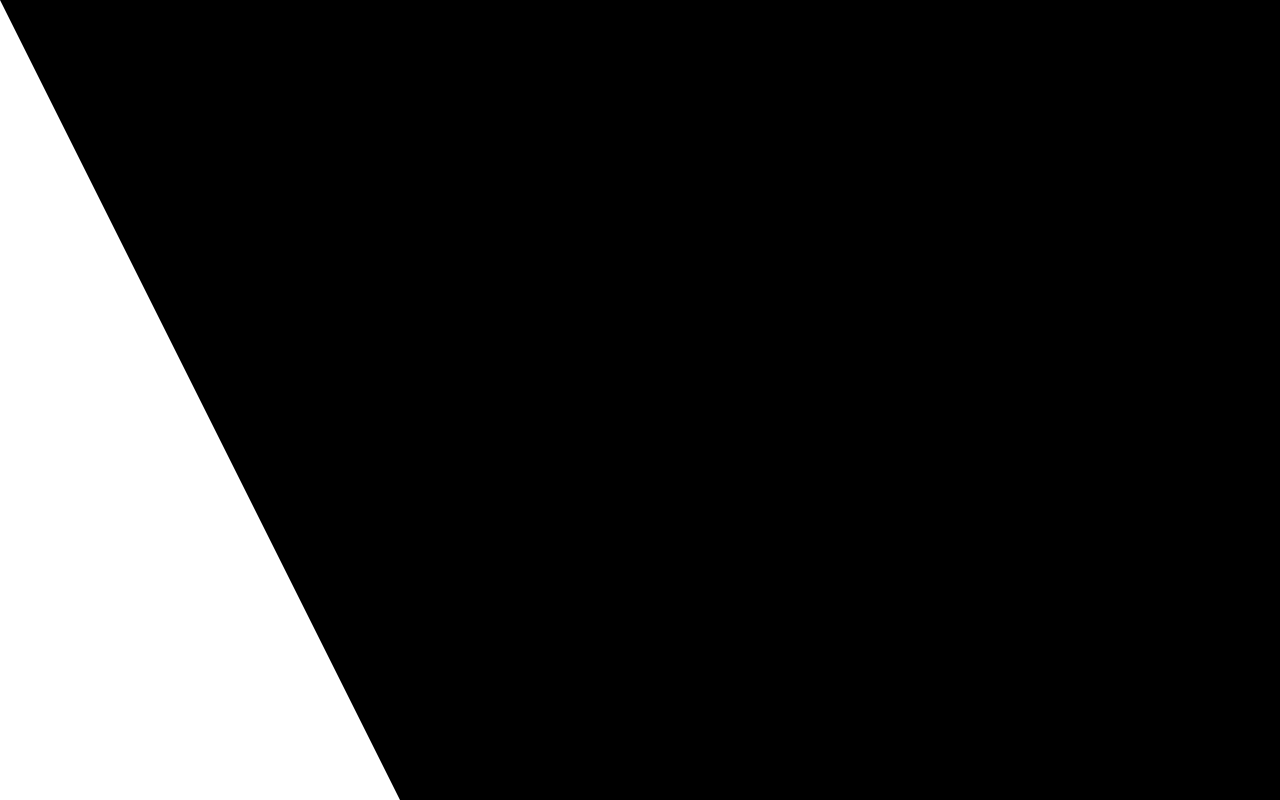
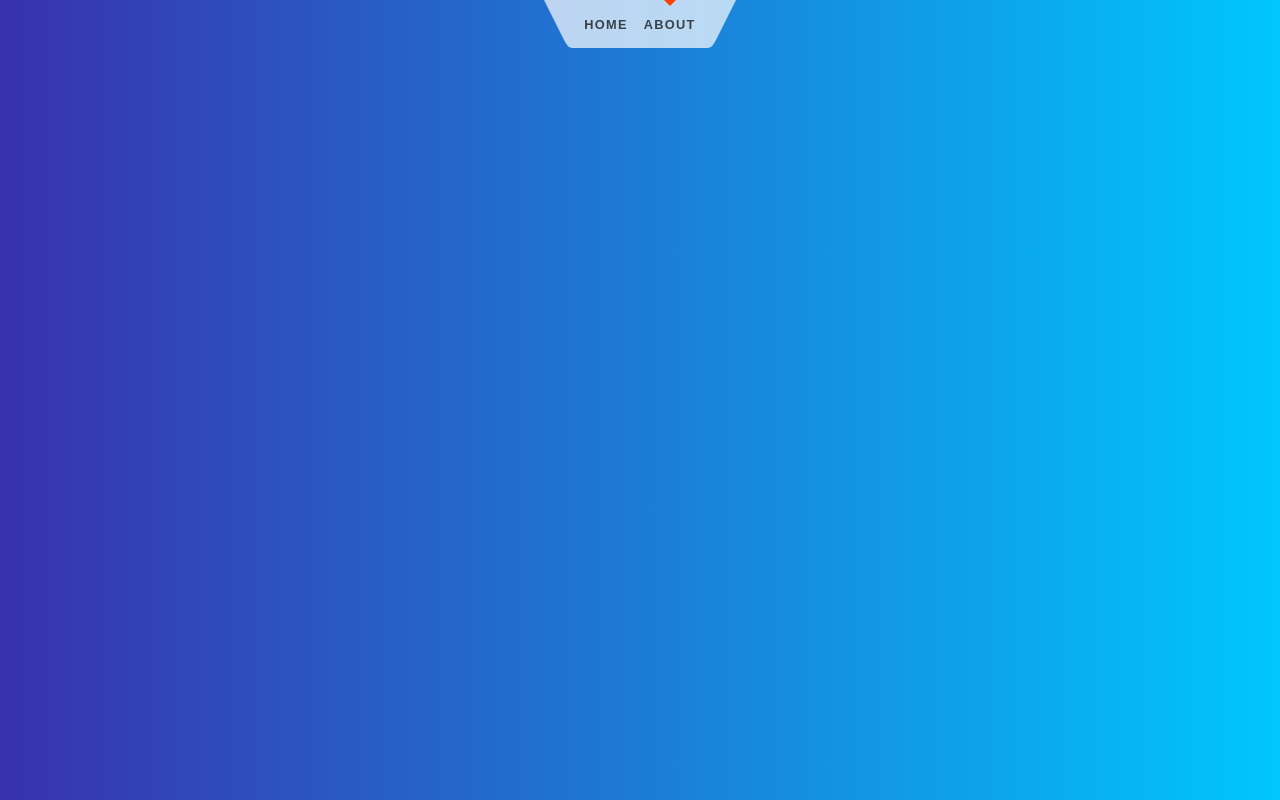
Before and after one commit to MohammadShahin/football-stats, a Next.js app: page /about in a window 1280 px wide. Shown: the top 800 px of the page. Built offline with nearby package versions, Linux system fonts and the light colour scheme.

Commit message:
add header

```diff
--- a/package.json
+++ b/package.json
@@ -12,6 +12,7 @@
     "@chakra-ui/react": "^2.4.1",
     "@emotion/react": "^11",
     "@emotion/styled": "^11",
+    "@fontsource/fira-mono": "^4.5.10",
     "framer-motion": "^6",
     "next": "13.0.3",
     "react": "18.2.0",
--- a/pages/_app.tsx
+++ b/pages/_app.tsx
@@ -1,15 +1,12 @@
 import '../styles/globals.css'
 import type { AppProps } from 'next/app'
-import { ChakraProvider } from '@chakra-ui/react'
 import Layout from '../src/components/Layout'
 
 function MyApp({ Component, pageProps }: AppProps) {
   return (
-    <ChakraProvider>
-      <Layout>
-        <Component {...pageProps} />
-      </Layout>
-    </ChakraProvider>
+    <Layout>
+      <Component {...pageProps} />
+    </Layout>
   )
 }
 
--- /dev/null
+++ b/src/components/Layout/Header.module.css
@@ -0,0 +1,71 @@
+
+.header {
+    display: flex;
+    flex-direction: column;
+    justify-content: center;
+    justify-items: center;
+}
+
+.nav {
+    display: flex;
+    justify-content: center;
+    --background: rgba(255, 255, 255, 0.7);
+}
+
+.svg {
+    width: 2em;
+    height: 3em;
+    display: block;
+}
+
+.path {
+    fill: var(--background);
+}
+
+.ul {
+    position: relative;
+    padding: 0;
+    margin: 0;
+    height: 3em;
+    display: flex;
+    justify-content: center;
+    align-items: center;
+    list-style: none;
+    background: var(--background);
+    background-size: contain;
+}
+
+.li {
+    position: relative;
+    height: 100%;
+}
+
+li.active::before {
+    --size: 6px;
+    content: '';
+    width: 0;
+    height: 0;
+    position: absolute;
+    top: 0;
+    left: calc(50% - var(--size));
+    border: var(--size) solid transparent;
+    border-top: var(--size) solid var(--color-theme-1);
+}
+
+.nav a {
+    display: flex;
+    height: 100%;
+    align-items: center;
+    padding: 0 0.5rem;
+    color: var(--color-text);
+    font-weight: 700;
+    font-size: 0.8rem;
+    text-transform: uppercase;
+    letter-spacing: 0.1em;
+    text-decoration: none;
+    transition: color 0.2s linear;
+}
+
+.a:hover {
+    color: var(--color-theme-1);
+}
--- a/src/components/Layout/Header.tsx
+++ b/src/components/Layout/Header.tsx
@@ -1,25 +1,38 @@
 import React from 'react'
 import { useRouter } from 'next/router'
+import styles from './Header.module.css'
 
 export default function Header() {
   const { pathname } = useRouter()
 
   return (
-    <header>
-      <nav>
-        <svg viewBox="0 0 2 3" aria-hidden="true">
-          <path d="M0,0 L1,2 C1.5,3 1.5,3 2,3 L2,0 Z" />
+    <header className={styles.header}>
+      <nav className={styles.nav}>
+        <svg className={styles.svg} viewBox="0 0 2 3" aria-hidden="true">
+          <path className={styles.path} d="M0,0 L1,2 C1.5,3 1.5,3 2,3 L2,0 Z" />
         </svg>
-        <ul>
-          <li className={pathname === '/' ? 'active' : ''}>
-            <a href={'/'}>Home</a>
+        <ul className={styles.ul}>
+          <li
+            className={
+              (pathname === '/' ? styles.active + ' ' : '') + styles.li
+            }
+          >
+            <a className={styles.a} href={'/'}>
+              Home
+            </a>
           </li>
-          <li className={pathname === '/about' ? 'active' : ''}>
-            <a href={'/about'}>About</a>
+          <li
+            className={
+              (pathname === '/about' ? styles.active + ' ' : '') + styles.li
+            }
+          >
+            <a className={styles.a} href={'/about'}>
+              About
+            </a>
           </li>
         </ul>
-        <svg viewBox="0 0 2 3" aria-hidden="true">
-          <path d="M0,0 L0,3 C0.5,3 0.5,3 1,2 L2,0 Z" />
+        <svg className={styles.svg} viewBox="0 0 2 3" aria-hidden="true">
+          <path className={styles.path} d="M0,0 L0,3 C0.5,3 0.5,3 1,2 L2,0 Z" />
         </svg>
       </nav>
     </header>
--- a/styles/globals.css
+++ b/styles/globals.css
@@ -1,16 +1,169 @@
-html,
+@import '@fontsource/fira-mono';
+
+:root {
+	--font-body: Arial, -apple-system, BlinkMacSystemFont, 'Segoe UI', Roboto, Oxygen, Ubuntu,
+		Cantarell, 'Open Sans', 'Helvetica Neue', sans-serif;
+	--font-mono: 'Fira Mono', monospace;
+	--color-bg-0: rgb(202, 216, 228);
+	--color-bg-1: hsl(209, 36%, 86%);
+	--color-bg-2: hsl(224, 44%, 95%);
+	--color-theme-1: #ff3e00;
+	--color-theme-2: #40b3ff;
+	--color-text: rgba(0, 0, 0, 0.7);
+	--column-width: 42rem;
+	--column-margin-top: 4rem;
+	font-family: var(--font-body);
+	color: var(--color-text);
+}
+
 body {
-  padding: 0;
-  margin: 0;
-  font-family: -apple-system, BlinkMacSystemFont, Segoe UI, Roboto, Oxygen,
-    Ubuntu, Cantarell, Fira Sans, Droid Sans, Helvetica Neue, sans-serif;
+	min-height: 100vh;
+	margin: 0;
+	background-attachment: fixed;
+	background-color: var(--color-bg-1);
+	background-size: 100vw 100vh;
+	background-image: radial-gradient(
+			50% 50% at 50% 50%,
+			rgba(255, 255, 255, 0.75) 0%,
+			rgba(255, 255, 255, 0) 100%
+		),
+		linear-gradient(180deg, var(--color-bg-0) 0%, var(--color-bg-1) 15%, var(--color-bg-2) 50%);
+}
+
+h1,
+h2,
+p {
+	font-weight: 400;
+}
+
+p {
+	line-height: 1.5;
 }
 
 a {
-  color: inherit;
-  text-decoration: none;
+	color: var(--color-theme-1);
+	text-decoration: none;
+}
+
+a:hover {
+	text-decoration: underline;
+}
+
+h1 {
+	font-size: 2rem;
+	text-align: center;
+}
+
+h2 {
+	font-size: 1rem;
+}
+
+pre {
+	font-size: 16px;
+	font-family: var(--font-mono);
+	background-color: rgba(255, 255, 255, 0.45);
+	border-radius: 3px;
+	box-shadow: 2px 2px 6px rgb(255 255 255 / 25%);
+	padding: 0.5em;
+	overflow-x: auto;
+	color: var(--color-text);
+}
+
+.text-column {
+	display: flex;
+	max-width: 48rem;
+	flex: 0.6;
+	flex-direction: column;
+	justify-content: center;
+	margin: 0 auto;
+}
+
+input,
+button {
+	font-size: inherit;
+	font-family: inherit;
+}
+
+button:focus:not(:focus-visible) {
+	outline: none;
+}
+
+@media (min-width: 720px) {
+	h1 {
+		font-size: 2.4rem;
+	}
 }
 
 * {
-  box-sizing: border-box;
+	font-size: 16px;
 }
+
+body {
+	background: -webkit-linear-gradient(left, #3931af, #00c6ff);
+}
+
+.heading1 {
+	font-size: 45px;
+	font-weight: 900;
+
+	margin-top: 0.5rem;
+	margin-bottom: 0.5rem;
+}
+
+.heading2 {
+	font-size: 32px;
+	font-weight: 600;
+
+	margin-top: 0.5rem;
+	margin-bottom: 0.5rem;
+}
+
+.heading3 {
+	font-size: 24px;
+	font-weight: 400;
+	margin-top: 0.5rem;
+	margin-bottom: 0.5rem;
+}
+
+.heading3 {
+	font-size: 18px;
+	font-weight: 400;
+	margin-top: 0.5rem;
+	margin-bottom: 0.5rem;
+}
+
+.bold {
+	font-weight: bolder;
+}
+
+.blue {
+	color: #0062cc;
+	/* color: var(--color-theme-1);
+	color: #e0b600; */
+}
+
+.white {
+	color: #f7f6fd;
+}
+
+.main-section {
+	padding: 1rem 3rem;
+}
+
+.orange {
+	color: #ff3e00;
+}
+
+.container {
+	width: 50vw;
+	margin-left: auto;
+	margin-right: auto;
+	padding: 20px;
+	border-radius: 20px;
+	background: rgba(255, 255, 255, 0.7);
+}
+
+.container * {
+	margin-top: 0.5rem;
+	margin-bottom: 0.5rem;
+}
```
Also changed, not shown: pages/index.tsx (+1 -65 lines), 1 other file (tests, documents, lock files or other folders).
